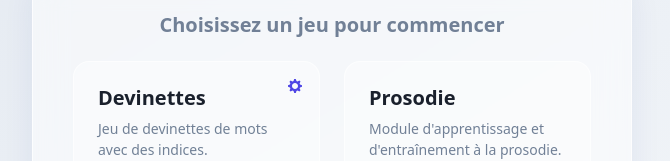
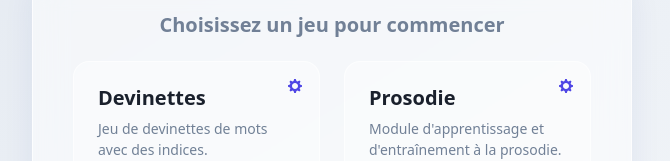
Before and after one commit to lulu604114/word-guesser, a React (Vite) app: page / in a window 1280 px wide. Shown: the part 159-320 px from the top of the page, without its empty margins (308-978 px from the left). Built offline with nearby package versions, Linux system fonts and the light colour scheme; no server answers.

Commit message:
feat: add settings icon button to prosody card for direct navigation to setup page

```diff
--- a/src/pages/HomePage.tsx
+++ b/src/pages/HomePage.tsx
@@ -56,6 +56,20 @@ const HomePage: React.FC = () => {
             onClick={() => navigate('/prosody')}
             position="relative"
           >
+            <IconButton
+              aria-label="Paramètres de la prosodie"
+              icon={<SettingsIcon />}
+              position="absolute"
+              top={2}
+              right={2}
+              size="sm"
+              variant="ghost"
+              colorScheme="brand"
+              onClick={(e) => {
+                e.stopPropagation();
+                navigate('/setup/prosody');
+              }}
+            />
             <Heading as="h3" size="md" mb={2} color="gray.800">
               Prosodie
             </Heading>
```
